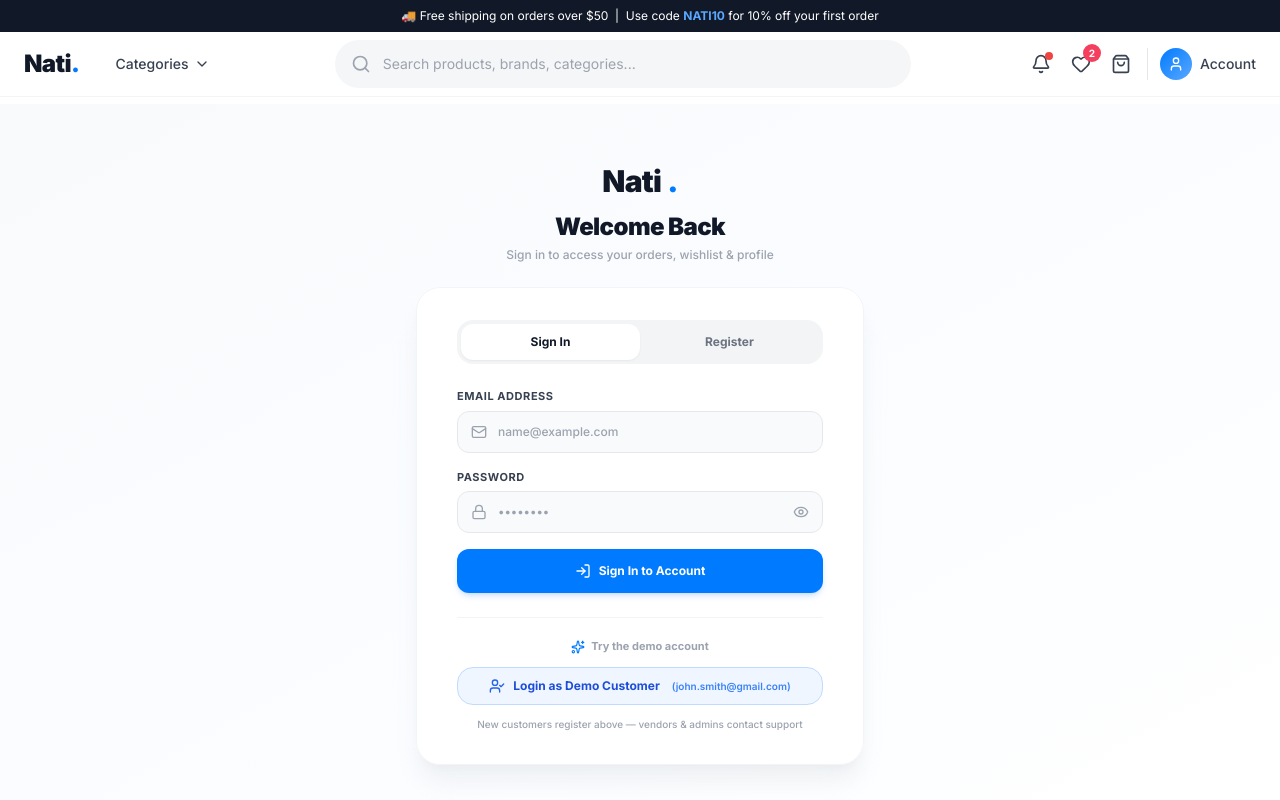
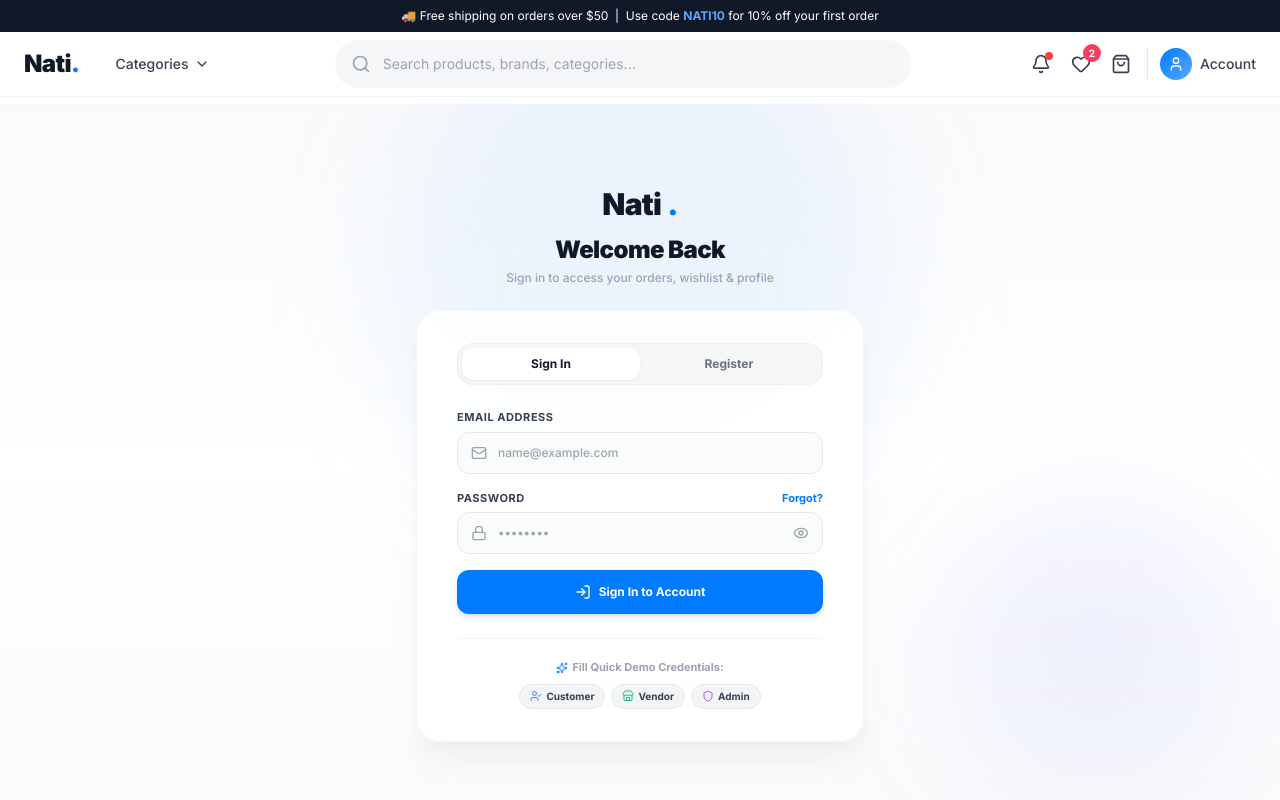
Before and after one commit to Nati1-2/Ecommerce, a Next.js app in the folder frontend/: page /login in a window 1280 px wide. Shown: the top 800 px of the page. Built offline with nearby package versions, Linux system fonts and the light colour scheme.

Commit message:
fix(auth): prioritize demo login locally and enforce strict password checks

```diff
--- a/frontend/src/app/login/page.tsx
+++ b/frontend/src/app/login/page.tsx
@@ -3,15 +3,23 @@
 import { useState } from "react";
 import { useRouter } from "next/navigation";
 import { useAuthStore } from "@/store/auth";
-import { LogIn, UserPlus, Lock, Mail, User, Eye, EyeOff, Sparkles, CheckCircle2, AlertCircle, UserCheck } from "lucide-react";
+import { LogIn, UserPlus, Lock, Mail, User, Eye, EyeOff, Sparkles, CheckCircle2, AlertCircle, Shield, Store, UserCheck } from "lucide-react";
 import Link from "next/link";
 import { motion, AnimatePresence } from "framer-motion";
+
+// Known valid demo credentials for offline fallback mode
+const DEMO_ACCOUNTS = {
+  "john.smith@gmail.com": { password: "password123", name: "John Smith", role: "CUSTOMER" as const },
+  "vendor@natistore.com": { password: "vendor123", name: "Apex Tech Vendor Store", role: "VENDOR" as const },
+  "admin@natistore.com": { password: "admin123", name: "Nati System Admin", role: "ADMIN" as const },
+};
 
 export default function LoginPage() {
   const [email, setEmail] = useState("");
   const [password, setPassword] = useState("");
   const [isRegistering, setIsRegistering] = useState(false);
   const [name, setName] = useState("");
+  const [role, setRole] = useState<"CUSTOMER" | "ADMIN" | "VENDOR">("CUSTOMER");
   const [showPassword, setShowPassword] = useState(false);
   const [loading, setLoading] = useState(false);
   const [error, setError] = useState("");
@@ -20,17 +28,77 @@ export default function LoginPage() {
   const setAuth = useAuthStore((s) => s.setAuth);
   const router = useRouter();
 
+  const handleDemoFill = (type: "customer" | "admin" | "vendor") => {
+    setError("");
+    setSuccess("");
+
+    if (type === "customer") {
+      setEmail("john.smith@gmail.com");
+      setPassword("password123");
+      setRole("CUSTOMER");
+      if (isRegistering) setName("John Smith");
+    } else if (type === "admin") {
+      setEmail("admin@natistore.com");
+      setPassword("admin123");
+      setRole("ADMIN");
+      if (isRegistering) setName("Nati System Admin");
+    } else if (type === "vendor") {
+      setEmail("vendor@natistore.com");
+      setPassword("vendor123");
+      setRole("VENDOR");
+      if (isRegistering) setName("Apex Tech Vendor Store");
+    }
+  };
+
+  const redirectByRole = (userRole: "CUSTOMER" | "ADMIN" | "VENDOR") => {
+    if (userRole === "ADMIN") {
+      router.push("/admin/dashboard");
+    } else if (userRole === "VENDOR") {
+      router.push("/vendor/dashboard");
+    } else {
+      router.push("/account");
+    }
+  };
+
   const handleSubmit = async (e: React.FormEvent) => {
     e.preventDefault();
     setLoading(true);
     setError("");
     setSuccess("");
 
+    const normalizedEmail = email.toLowerCase().trim();
+
+    // 1. If it's a demo account, check password locally first to ensure instant offline access
+    const demoAccount = DEMO_ACCOUNTS[normalizedEmail as keyof typeof DEMO_ACCOUNTS];
+    if (demoAccount && !isRegistering) {
+      if (demoAccount.password !== password) {
+        setError("Invalid email or password. Please try again.");
+        setLoading(false);
+        return;
+      }
+
+      const demoUser = {
+        id: "usr-" + Math.floor(1000 + Math.random() * 9000),
+        email: normalizedEmail,
+        name: demoAccount.name,
+        role: demoAccount.role,
+      };
+
+      const demoToken = "demo-jwt-token-" + Math.random().toString(36).substring(2);
+      if (typeof window !== "undefined") {
+        localStorage.setItem("auth_token", demoToken);
+      }
+      setAuth(demoUser, demoToken);
+      setSuccess(`Signed in as ${demoAccount.role}! Redirecting...`);
+      setTimeout(() => redirectByRole(demoAccount.role), 600);
+      return;
+    }
+
     try {
       const endpoint = isRegistering ? "/api/auth/register" : "/api/auth/login";
       const payload = isRegistering
-        ? { name: name.trim(), email: email.trim().toLowerCase(), password }
-        : { email: email.trim().toLowerCase(), password };
+        ? { name, email: normalizedEmail, password, role }
+        : { email: normalizedEmail, password };
 
       const res = await fetch(endpoint, {
         method: "POST",
@@ -40,138 +108,123 @@ export default function LoginPage() {
 
       const data = await res.json();
 
-      if (!res.ok) {
-        throw new Error(data.error || "Authentication failed. Please check your credentials.");
-      }
-
-      // Save token
+      if (res.ok && data.token) {
         if (typeof window !== "undefined") {
           localStorage.setItem("auth_token", data.token);
         }
+        setAuth(data.user, data.token);
+        setSuccess(`Signed in successfully as ${data.user.role}! Redirecting...`);
+        setTimeout(() => redirectByRole(data.user.role), 600);
+        return;
+      }
 
-      setAuth(data.user, data.token);
-      setSuccess(isRegistering ? "Account created! Redirecting to your dashboard..." : "Welcome back! Redirecting...");
+      // If backend returned explicit error (like invalid password), throw error immediately
+      if (data.error) {
+        throw new Error(data.error);
+      }
+    } catch (err: any) {
+      // Check if error is explicit password mismatch
+      if (err.message && err.message.toLowerCase().includes("invalid")) {
+        setError(err.message);
+        setLoading(false);
+        return;
+      }
 
-      setTimeout(() => {
-        router.push("/dashboard");
-      }, 700);
-    } catch (err: any) {
-      setError(err.message || "Failed to connect. Please try again.");
+      // Offline mode fallback: strictly check DEMO_ACCOUNTS with EXACT password match
+      const demoAccount = DEMO_ACCOUNTS[normalizedEmail as keyof typeof DEMO_ACCOUNTS];
+      if (demoAccount) {
+        if (demoAccount.password !== password) {
+          setError("Invalid email or password. Please try again.");
+          setLoading(false);
+          return;
+        }
+
+        const demoUser = {
+          id: "usr-" + Math.floor(1000 + Math.random() * 9000),
+          email: normalizedEmail,
+          name: demoAccount.name,
+          role: demoAccount.role,
+        };
+
+        const demoToken = "demo-jwt-token-" + Math.random().toString(36).substring(2);
+        if (typeof window !== "undefined") {
+          localStorage.setItem("auth_token", demoToken);
+        }
+        setAuth(demoUser, demoToken);
+        setSuccess(`Signed in as ${demoAccount.role}! Redirecting...`);
+        setTimeout(() => redirectByRole(demoAccount.role), 600);
+        return;
+      }
+
+      setError(err.message || "Invalid email or password");
     } finally {
       setLoading(false);
     }
   };
 
-  const handleDemoLogin = async () => {
-    setError("");
-    setSuccess("");
-    setLoading(true);
+  return (
+    <div className="min-h-[90vh] bg-gradient-to-b from-gray-50 via-white to-gray-50 flex flex-col justify-center py-12 px-4 sm:px-6 lg:px-8 relative overflow-hidden select-none">
+      {/* Ambient background glow blur effects */}
+      <div className="absolute top-1/4 left-1/2 -translate-x-1/2 -translate-y-1/2 w-[500px] h-[500px] bg-blue-400/10 rounded-full blur-3xl pointer-events-none" />
+      <div className="absolute bottom-10 right-10 w-72 h-72 bg-indigo-400/10 rounded-full blur-3xl pointer-events-none" />
 
-    try {
-      // Fill with demo customer credentials and submit to real backend
-      const demoEmail = "john.smith@gmail.com";
-      const demoPassword = "password123";
-
-      const res = await fetch("/api/auth/login", {
-        method: "POST",
-        headers: { "Content-Type": "application/json" },
-        body: JSON.stringify({ email: demoEmail, password: demoPassword }),
-      });
-
-      const data = await res.json();
-
-      if (!res.ok) {
-        throw new Error(data.error || "Demo login failed. Please try manual login.");
-      }
-
-      if (typeof window !== "undefined") {
-        localStorage.setItem("auth_token", data.token);
-      }
-
-      setAuth(data.user, data.token);
-      setSuccess("Demo customer account logged in! Redirecting...");
-      setTimeout(() => {
-        router.push("/dashboard");
-      }, 700);
-    } catch (err: any) {
-      setError(err.message || "Demo login failed. Please try manually.");
-    } finally {
-      setLoading(false);
-    }
-  };
-
-  const switchTab = (register: boolean) => {
-    setIsRegistering(register);
-    setError("");
-    setSuccess("");
-    setName("");
-    setEmail("");
-    setPassword("");
-  };
-
-  return (
-    <div className="min-h-[90vh] bg-gradient-to-br from-slate-50 via-blue-50/30 to-white flex flex-col justify-center py-12 px-4 sm:px-6 lg:px-8 relative overflow-hidden select-none">
-      {/* Ambient background glow */}
-      <div className="absolute top-1/4 left-1/2 -translate-x-1/2 -translate-y-1/2 w-[600px] h-[600px] bg-blue-400/8 rounded-full blur-3xl pointer-events-none" />
-      <div className="absolute bottom-10 right-10 w-72 h-72 bg-indigo-400/8 rounded-full blur-3xl pointer-events-none" />
-
-      {/* Logo + heading */}
-      <div className="sm:mx-auto sm:w-full sm:max-w-md relative z-10 space-y-3 text-center mb-6">
-        <Link href="/" className="inline-flex items-center gap-1.5 text-3xl font-black text-gray-900 tracking-tight hover:opacity-80 transition-opacity">
+      <div className="sm:mx-auto sm:w-full sm:max-w-md relative z-10 space-y-3 text-center">
+        <Link href="/" className="inline-flex items-center gap-1.5 text-3xl font-black text-gray-900 tracking-tight hover:opacity-90 transition-opacity">
           Nati<span className="text-[#007BFF]">.</span>
         </Link>
+
         <div>
-          <h1 className="text-2xl font-black text-gray-900 tracking-tight">
+          <h2 className="text-2xl font-black text-gray-900 tracking-tight">
             {isRegistering ? "Create Your Account" : "Welcome Back"}
-          </h1>
+          </h2>
           <p className="text-xs text-gray-400 font-medium mt-1">
             {isRegistering
-              ? "Join Nati Store — free shipping on your first order"
+              ? "Join Nati Store for exclusive deals & instant checkout"
               : "Sign in to access your orders, wishlist & profile"}
           </p>
         </div>
       </div>
 
-      <div className="sm:mx-auto sm:w-full sm:max-w-md relative z-10">
-        <div className="bg-white/95 backdrop-blur-xl py-8 px-6 shadow-xl shadow-gray-200/60 rounded-3xl sm:px-10 border border-gray-100">
+      <div className="mt-6 sm:mx-auto sm:w-full sm:max-w-md relative z-10">
+        <div className="bg-white/90 backdrop-blur-xl py-8 px-6 shadow-xl shadow-gray-200/50 rounded-3xl sm:px-10 border border-gray-100/80">
 
-          {/* Tab switcher */}
-          <div className="flex bg-gray-100 p-1 rounded-2xl mb-6">
+          {/* Segmented Tab Switcher */}
+          <div className="flex bg-gray-100/80 p-1 rounded-2xl mb-6 border border-gray-200/50">
             <button
               type="button"
-              onClick={() => switchTab(false)}
-              className={`flex-1 py-2.5 text-xs font-bold rounded-xl transition-all duration-200 ${
+              onClick={() => { setIsRegistering(false); setError(""); setSuccess(""); }}
+              className={`flex-1 py-2 text-xs font-bold rounded-xl transition-all duration-200 ${
                 !isRegistering
-                  ? "bg-white text-gray-900 shadow-sm"
-                  : "text-gray-500 hover:text-gray-700"
+                  ? "bg-white text-gray-900 shadow-sm shadow-gray-300/40"
+                  : "text-gray-500 hover:text-gray-900"
               }`}
             >
               Sign In
             </button>
             <button
               type="button"
-              onClick={() => switchTab(true)}
-              className={`flex-1 py-2.5 text-xs font-bold rounded-xl transition-all duration-200 ${
+              onClick={() => { setIsRegistering(true); setError(""); setSuccess(""); }}
+              className={`flex-1 py-2 text-xs font-bold rounded-xl transition-all duration-200 ${
                 isRegistering
-                  ? "bg-white text-gray-900 shadow-sm"
-                  : "text-gray-500 hover:text-gray-700"
+                  ? "bg-white text-gray-900 shadow-sm shadow-gray-300/40"
+                  : "text-gray-500 hover:text-gray-900"
               }`}
             >
               Register
             </button>
           </div>
 
-          {/* Form */}
           <form className="space-y-4" onSubmit={handleSubmit}>
             <AnimatePresence mode="wait">
               {isRegistering && (
                 <motion.div
-                  key="name-field"
                   initial={{ opacity: 0, height: 0 }}
                   animate={{ opacity: 1, height: "auto" }}
                   exit={{ opacity: 0, height: 0 }}
                   transition={{ duration: 0.2 }}
+                  className="space-y-4"
                 >
+                  <div>
                     <label className="block text-[11px] font-bold text-gray-700 uppercase tracking-wider mb-1.5">
                       Full Name
                     </label>
@@ -182,18 +235,50 @@ export default function LoginPage() {
                       <input
                         type="text"
                         required={isRegistering}
-                      minLength={2}
                         value={name}
                         onChange={(e) => setName(e.target.value)}
-                      className="w-full pl-10 pr-4 py-3 bg-gray-50 border border-gray-200 text-gray-900 rounded-xl text-xs font-medium placeholder-gray-400 focus:bg-white focus:outline-none focus:border-[#007BFF] focus:ring-4 focus:ring-blue-500/10 transition-all"
+                        className="w-full pl-10 pr-4 py-3 bg-gray-50/80 border border-gray-200 text-gray-900 rounded-xl text-xs font-medium placeholder-gray-400 focus:bg-white focus:outline-none focus:border-[#007BFF] focus:ring-4 focus:ring-blue-500/10 transition-all"
                         placeholder="John Smith"
                       />
+                    </div>
+                  </div>
+
+                  <div>
+                    <label className="block text-[11px] font-bold text-gray-700 uppercase tracking-wider mb-1.5">
+                      Account Type
+                    </label>
+                    <div className="grid grid-cols-2 gap-2">
+                      <button
+                        type="button"
+                        onClick={() => setRole("CUSTOMER")}
+                        className={`p-2.5 rounded-xl border text-xs font-bold flex items-center justify-center gap-1.5 transition-all ${
+                          role === "CUSTOMER"
+                            ? "border-[#007BFF] bg-blue-50/50 text-[#007BFF]"
+                            : "border-gray-200 text-gray-500 hover:border-gray-300"
+                        }`}
+                      >
+                        <UserCheck className="w-3.5 h-3.5" />
+                        <span>Customer</span>
+                      </button>
+
+                      <button
+                        type="button"
+                        onClick={() => setRole("VENDOR")}
+                        className={`p-2.5 rounded-xl border text-xs font-bold flex items-center justify-center gap-1.5 transition-all ${
+                          role === "VENDOR"
+                            ? "border-[#007BFF] bg-blue-50/50 text-[#007BFF]"
+                            : "border-gray-200 text-gray-500 hover:border-gray-300"
+                        }`}
+                      >
+                        <Store className="w-3.5 h-3.5" />
+                        <span>Seller Vendor</span>
+                      </button>
+                    </div>
                   </div>
                 </motion.div>
               )}
             </AnimatePresence>
 
-            {/* Email */}
             <div>
               <label className="block text-[11px] font-bold text-gray-700 uppercase tracking-wider mb-1.5">
                 Email Address
@@ -207,22 +292,21 @@ export default function LoginPage() {
                   required
                   value={email}
                   onChange={(e) => setEmail(e.target.value)}
-                  className="w-full pl-10 pr-4 py-3 bg-gray-50 border border-gray-200 text-gray-900 rounded-xl text-xs font-medium placeholder-gray-400 focus:bg-white focus:outline-none focus:border-[#007BFF] focus:ring-4 focus:ring-blue-500/10 transition-all"
+                  className="w-full pl-10 pr-4 py-3 bg-gray-50/80 border border-gray-200 text-gray-900 rounded-xl text-xs font-medium placeholder-gray-400 focus:bg-white focus:outline-none focus:border-[#007BFF] focus:ring-4 focus:ring-blue-500/10 transition-all"
                   placeholder="name@example.com"
                 />
               </div>
             </div>
 
-            {/* Password */}
             <div>
               <div className="flex items-center justify-between mb-1.5">
                 <label className="block text-[11px] font-bold text-gray-700 uppercase tracking-wider">
                   Password
                 </label>
                 {!isRegistering && (
-                  <span className="text-[11px] font-semibold text-gray-400">
-                    {isRegistering ? "Min 8 characters" : ""}
-                  </span>
+                  <a href="#" className="text-[11px] font-bold text-[#007BFF] hover:underline">
+                    Forgot?
+                  </a>
                 )}
               </div>
               <div className="relative">
@@ -232,11 +316,10 @@ export default function LoginPage() {
                 <input
                   type={showPassword ? "text" : "password"}
                   required
-                  minLength={isRegistering ? 8 : 1}
                   value={password}
                   onChange={(e) => setPassword(e.target.value)}
-                  className="w-full pl-10 pr-10 py-3 bg-gray-50 border border-gray-200 text-gray-900 rounded-xl text-xs font-medium placeholder-gray-400 focus:bg-white focus:outline-none focus:border-[#007BFF] focus:ring-4 focus:ring-blue-500/10 transition-all"
-                  placeholder={isRegistering ? "Minimum 8 characters" : "••••••••"}
+                  className="w-full pl-10 pr-10 py-3 bg-gray-50/80 border border-gray-200 text-gray-900 rounded-xl text-xs font-medium placeholder-gray-400 focus:bg-white focus:outline-none focus:border-[#007BFF] focus:ring-4 focus:ring-blue-500/10 transition-all"
+                  placeholder="••••••••"
                 />
                 <button
                   type="button"
@@ -248,48 +331,40 @@ export default function LoginPage() {
               </div>
             </div>
 
-            {/* Error */}
-            <AnimatePresence>
             {error && (
               <motion.div
                 initial={{ opacity: 0, y: -4 }}
                 animate={{ opacity: 1, y: 0 }}
-                  exit={{ opacity: 0 }}
                 className="flex items-center gap-2 text-red-600 text-xs font-bold bg-red-50 p-3 rounded-xl border border-red-100"
               >
                 <AlertCircle className="w-4 h-4 shrink-0 text-red-500" />
                 <span>{error}</span>
               </motion.div>
             )}
-            </AnimatePresence>
 
-            {/* Success */}
-            <AnimatePresence>
             {success && (
               <motion.div
                 initial={{ opacity: 0, y: -4 }}
                 animate={{ opacity: 1, y: 0 }}
-                  exit={{ opacity: 0 }}
                 className="flex items-center gap-2 text-emerald-700 text-xs font-bold bg-emerald-50 p-3 rounded-xl border border-emerald-100"
               >
                 <CheckCircle2 className="w-4 h-4 shrink-0 text-emerald-500" />
                 <span>{success}</span>
               </motion.div>
             )}
-            </AnimatePresence>
 
-            {/* Submit */}
+            <div>
               <button
                 type="submit"
                 disabled={loading}
-              className="w-full flex items-center justify-center gap-2 py-3.5 px-4 rounded-xl shadow-md shadow-blue-500/20 text-xs font-bold text-white bg-[#007BFF] hover:bg-blue-600 active:scale-[0.99] focus:outline-none focus:ring-4 focus:ring-blue-500/20 disabled:opacity-50 disabled:cursor-not-allowed transition-all duration-150"
+                className="w-full flex items-center justify-center gap-2 py-3.5 px-4 rounded-xl shadow-md shadow-blue-500/20 text-xs font-bold text-white bg-[#007BFF] hover:bg-blue-600 active:scale-[0.99] focus:outline-none focus:ring-4 focus:ring-blue-500/20 disabled:opacity-50 transition-all duration-150"
               >
                 {loading ? (
                   <div className="w-4 h-4 border-2 border-white border-t-transparent rounded-full animate-spin" />
                 ) : isRegistering ? (
                   <>
                     <UserPlus className="w-4 h-4" />
-                  <span>Create Customer Account</span>
+                    <span>Create Account ({role})</span>
                   </>
                 ) : (
                   <>
@@ -298,33 +373,44 @@ export default function LoginPage() {
                   </>
                 )}
               </button>
+            </div>
           </form>
 
-          {/* Demo login — Customer only */}
-          <div className="mt-6 pt-5 border-t border-gray-100 space-y-3">
-            <div className="flex items-center justify-center gap-1.5 text-[11px] font-bold text-gray-400">
-              <Sparkles className="w-3.5 h-3.5 text-[#007BFF]" />
-              <span>Try the demo account</span>
+          {/* Quick Demo Credentials Assistant */}
+          <div className="mt-6 pt-5 border-t border-gray-100 text-center space-y-2">
+            <div className="flex items-center justify-center gap-1 text-[11px] font-bold text-gray-400">
+              <Sparkles className="w-3 h-3 text-[#007BFF]" />
+              <span>Fill Quick Demo Credentials:</span>
             </div>
+
+            <div className="flex items-center justify-center gap-1.5 flex-wrap">
+              <button
+                type="button"
+                onClick={() => handleDemoFill("customer")}
+                className="px-2.5 py-1 bg-gray-100 hover:bg-gray-200 text-gray-700 border border-gray-200 rounded-full text-[10px] font-bold transition-colors flex items-center gap-1"
+              >
+                <UserCheck className="w-3 h-3 text-blue-500" />
+                <span>Customer</span>
+              </button>
 
               <button
                 type="button"
-              onClick={handleDemoLogin}
-              disabled={loading}
-              className="w-full py-2.5 px-4 bg-blue-50 hover:bg-blue-100 text-blue-700 border border-blue-200 rounded-2xl text-xs font-bold transition-all flex items-center justify-center gap-2 disabled:opacity-50 disabled:cursor-not-allowed active:scale-[0.99]"
+                onClick={() => handleDemoFill("vendor")}
+                className="px-2.5 py-1 bg-gray-100 hover:bg-gray-200 text-gray-700 border border-gray-200 rounded-full text-[10px] font-bold transition-colors flex items-center gap-1"
               >
-              {loading ? (
-                <div className="w-3.5 h-3.5 border-2 border-blue-500 border-t-transparent rounded-full animate-spin" />
-              ) : (
-                <UserCheck className="w-4 h-4 text-blue-600" />
-              )}
-              <span>Login as Demo Customer</span>
-              <span className="text-[10px] text-blue-500 font-semibold ml-1">(john.smith@gmail.com)</span>
+                <Store className="w-3 h-3 text-emerald-500" />
+                <span>Vendor</span>
               </button>
 
-            <p className="text-center text-[10px] text-gray-400 font-medium">
-              New customers register above — vendors & admins contact support
-            </p>
+              <button
+                type="button"
+                onClick={() => handleDemoFill("admin")}
+                className="px-2.5 py-1 bg-gray-100 hover:bg-gray-200 text-gray-700 border border-gray-200 rounded-full text-[10px] font-bold transition-colors flex items-center gap-1"
+              >
+                <Shield className="w-3 h-3 text-purple-500" />
+                <span>Admin</span>
+              </button>
+            </div>
           </div>
 
         </div>
```
Lines whose indentation alone changed are shown as unchanged.
